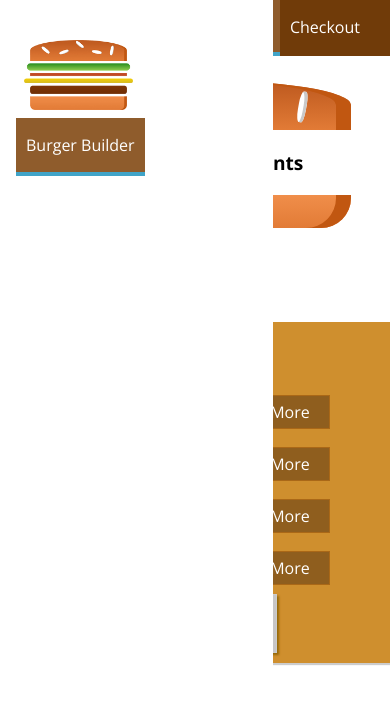
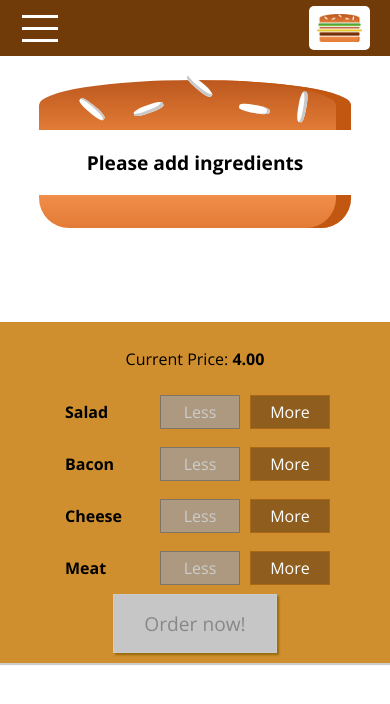
Before and after one commit to frandm182/burguerapp, a React app: page / in a window 390 px wide. Shown: the top 704 px of the page. Built offline with nearby package versions, Linux system fonts and the light colour scheme.

Commit message:
Add toggle menu and responsive views

```diff
--- a/src/components/Layout/Layout.js
+++ b/src/components/Layout/Layout.js
@@ -1,22 +1,38 @@
-import React from 'react';
+import React, { Component } from 'react';
 import PropTypes from 'prop-types';
 
-import AuxHoc from '../../hoc/AuxHoc';
+import Aux from '../../hoc/AuxHoc';
+import classes from './Layout.css';
 import Toolbar from '../Navigation/Toolbar/Toolbar';
 import SideDrawer from '../Navigation/SideDrawer/SideDrawer';
 
-import classes from './Layout.css';
+class Layout extends Component {
+  state = {
+    showSideDrawer: false
+  };
 
-const layout = ({ children }) => (
-  <AuxHoc>
-    <Toolbar />
-    <SideDrawer />
-    <main className={classes.Content}>{children}</main>
-  </AuxHoc>
-);
+  sideDrawerClosedHandler = () => {
+    this.setState({ showSideDrawer: false });
+  };
 
-layout.propTypes = {
-  children: PropTypes.node
-};
+  sideDrawerToggleHandler = () => {
+    this.setState(prevState => ({ showSideDrawer: !prevState.showSideDrawer }));
+  };
 
-export default layout;
+  render() {
+    return (
+      <Aux>
+        <Toolbar drawerToggleClicked={this.sideDrawerToggleHandler} />
+        <SideDrawer
+          open={this.state.showSideDrawer}
+          closed={this.sideDrawerClosedHandler}
+        />
+        <main className={classes.Content}>{this.props.children}</main>
+      </Aux>
+    );
+  }
+}
+
+Layout.propTypes = { children: PropTypes.node };
+
+export default Layout;
--- a/src/components/Navigation/NavigationItems/NavigationItem/NavigationItem.css
+++ b/src/components/Navigation/NavigationItems/NavigationItem/NavigationItem.css
@@ -1,17 +1,14 @@
 .NavigationItem {
-    margin: 0;
+    margin: 10px 0;
     box-sizing: border-box;
-    display: flex;
-    height: 100%;
-    align-items: center;
+    display: block;
+    width: 100%;
 }
 
 .NavigationItem a {
-    color: white;
+    color: #8F5C2C;
     text-decoration: none;
-    height: 100%;
-    padding: 16px 10px;
-    border-bottom: 4px solid transparent;
+    width: 100%;
     box-sizing: border-box;
     display: block;
 }
@@ -19,8 +16,30 @@
 .NavigationItem a:hover,
 .NavigationItem a:active,
 .NavigationItem a.active {
-    background-color: #8f5c2c;
-    border-bottom: 4px solid #40a4c8;
-    color: white;
+    color: #40A4C8;
+}
 
+@media (min-width: 500px) {
+    .NavigationItem {
+        margin: 0;
+        display: flex;
+        height: 100%;
+        width: auto;
+        align-items: center;
+    }
+
+    .NavigationItem a {
+        color: white;
+        height: 100%;
+        padding: 16px 10px;
+        border-bottom: 4px solid transparent;
+    }
+
+    .NavigationItem a:hover,
+    .NavigationItem a:active,
+    .NavigationItem a.active {
+        background-color: #8F5C2C;
+        border-bottom: 4px solid #40A4C8;
+        color: white;
+    }
 }
--- a/src/components/Navigation/NavigationItems/NavigationItem/NavigationItem.js
+++ b/src/components/Navigation/NavigationItems/NavigationItem/NavigationItem.js
@@ -16,5 +16,4 @@
   link: PropTypes.string,
   active: PropTypes.bool
 };
-
 export default navigationItem;
--- a/src/components/Navigation/NavigationItems/NavigationItems.css
+++ b/src/components/Navigation/NavigationItems/NavigationItems.css
@@ -3,6 +3,13 @@
     padding: 0;
     list-style: none;
     display: flex;
+    flex-flow: column;
     align-items: center;
     height: 100%;
 }
+
+@media (min-width: 500px) {
+    .NavigationItems {
+        flex-flow: row;
+    }
+}
--- a/src/components/Navigation/NavigationItems/NavigationItems.js
+++ b/src/components/Navigation/NavigationItems/NavigationItems.js
@@ -1,8 +1,7 @@
 import React from 'react';
-// import PropTypes from 'prop-types';
 
+import classes from './NavigationItems.css';
 import NavigationItem from './NavigationItem/NavigationItem';
-import classes from './NavigationItems.css';
 
 const navigationItems = () => (
   <ul className={classes.NavigationItems}>
@@ -13,6 +12,4 @@
   </ul>
 );
 
-navigationItems.propTypes = {};
-
 export default navigationItems;
--- /dev/null
+++ b/src/components/Navigation/SideDrawer/DrawerToggle/DrawerToggle.css
@@ -0,0 +1,23 @@
+.DrawerToggle {
+    width: 40px;
+    height: 100%;
+    display: flex;
+    flex-flow: column;
+    justify-content: space-around;
+    align-items: center;
+    padding: 10px 0;
+    box-sizing: border-box;
+    cursor: pointer;
+}
+
+.DrawerToggle div {
+    width: 90%;
+    height: 3px;
+    background-color: white;
+}
+
+@media (min-width: 500px) {
+    .DrawerToggle {
+        display: none;
+    }
+}
--- /dev/null
+++ b/src/components/Navigation/SideDrawer/DrawerToggle/DrawerToggle.js
@@ -0,0 +1,24 @@
+import React from 'react';
+import PropTypes from 'prop-types';
+import classes from './DrawerToggle.css';
+
+const drawerToggle = props => (
+  <div
+    className={classes.DrawerToggle}
+    onClick={props.clicked}
+    role="none"
+    onKeyDown={e => {
+      console.log(e);
+    }}
+  >
+    <div />
+    <div />
+    <div />
+  </div>
+);
+
+drawerToggle.propTypes = {
+  clicked: PropTypes.func
+};
+
+export default drawerToggle;
--- a/src/components/Navigation/SideDrawer/SideDrawer.css
+++ b/src/components/Navigation/SideDrawer/SideDrawer.css
@@ -19,13 +19,14 @@
 }
 
 .Open {
-    transform: transateX(0);
+    transform: translateX(0);
 }
 
 .Close {
-    transform: transateX(-100%);
+    transform: translateX(-100%);
 }
 
 .Logo {
     height: 11%;
+    margin-bottom: 32px;
 }
--- a/src/components/Navigation/SideDrawer/SideDrawer.js
+++ b/src/components/Navigation/SideDrawer/SideDrawer.js
@@ -1,13 +1,21 @@
 import React from 'react';
+import PropTypes from 'prop-types';
 
 import Logo from '../../Logo/Logo';
 import NavigationItems from '../NavigationItems/NavigationItems';
+import classes from './SideDrawer.css';
+import Backdrop from '../../UI/Backdrop/Backdrop';
+import Aux from '../../../hoc/AuxHoc';
 
-import classes from './SideDrawer.css';
-
-const sideDrawer = () => (
-  // ...
-  <div className={classes.SideDrawer}>
+const sideDrawer = ({ open, closed }) => {
+  let attachedClasses = [classes.SideDrawer, classes.Close];
+  if (open) {
+    attachedClasses = [classes.SideDrawer, classes.Open];
+  }
+  return (
+    <Aux>
+      <Backdrop show={open} clicked={closed} />
+      <div className={attachedClasses.join(' ')}>
         <div className={classes.Logo}>
           <Logo />
         </div>
@@ -15,6 +23,13 @@
           <NavigationItems />
         </nav>
       </div>
+    </Aux>
   );
+};
+
+sideDrawer.propTypes = {
+  open: PropTypes.bool,
+  closed: PropTypes.func
+};
 
 export default sideDrawer;
--- a/src/components/Navigation/Toolbar/Toolbar.css
+++ b/src/components/Navigation/Toolbar/Toolbar.css
@@ -4,7 +4,7 @@
     position: fixed;
     top: 0;
     left: 0;
-    background-color: #703b09;
+    background-color: #703B09;
     display: flex;
     justify-content: space-between;
     align-items: center;
@@ -15,9 +15,14 @@
 
 .Toolbar nav {
     height: 100%;
-
 }
 
 .Logo {
     height: 80%;
 }
+
+@media (max-width: 499px) {
+    .DesktopOnly {
+        display: none;
+    }
+}
--- a/src/components/Navigation/Toolbar/Toolbar.js
+++ b/src/components/Navigation/Toolbar/Toolbar.js
@@ -1,19 +1,25 @@
 import React from 'react';
+import PropTypes from 'prop-types';
 
+import classes from './Toolbar.css';
 import Logo from '../../Logo/Logo';
 import NavigationItems from '../NavigationItems/NavigationItems';
-import classes from './Toolbar.css';
+import DrawerToggle from '../SideDrawer/DrawerToggle/DrawerToggle';
 
-const toolbar = () => (
+const toolbar = props => (
   <header className={classes.Toolbar}>
-    <div>MENU</div>
+    <DrawerToggle clicked={props.drawerToggleClicked} />
     <div className={classes.Logo}>
       <Logo />
     </div>
-    <nav>
+    <nav className={classes.DesktopOnly}>
       <NavigationItems />
     </nav>
   </header>
 );
 
+toolbar.propTypes = {
+  drawerToggleClicked: PropTypes.func
+};
+
 export default toolbar;
```
Lines whose indentation alone changed are shown as unchanged.
